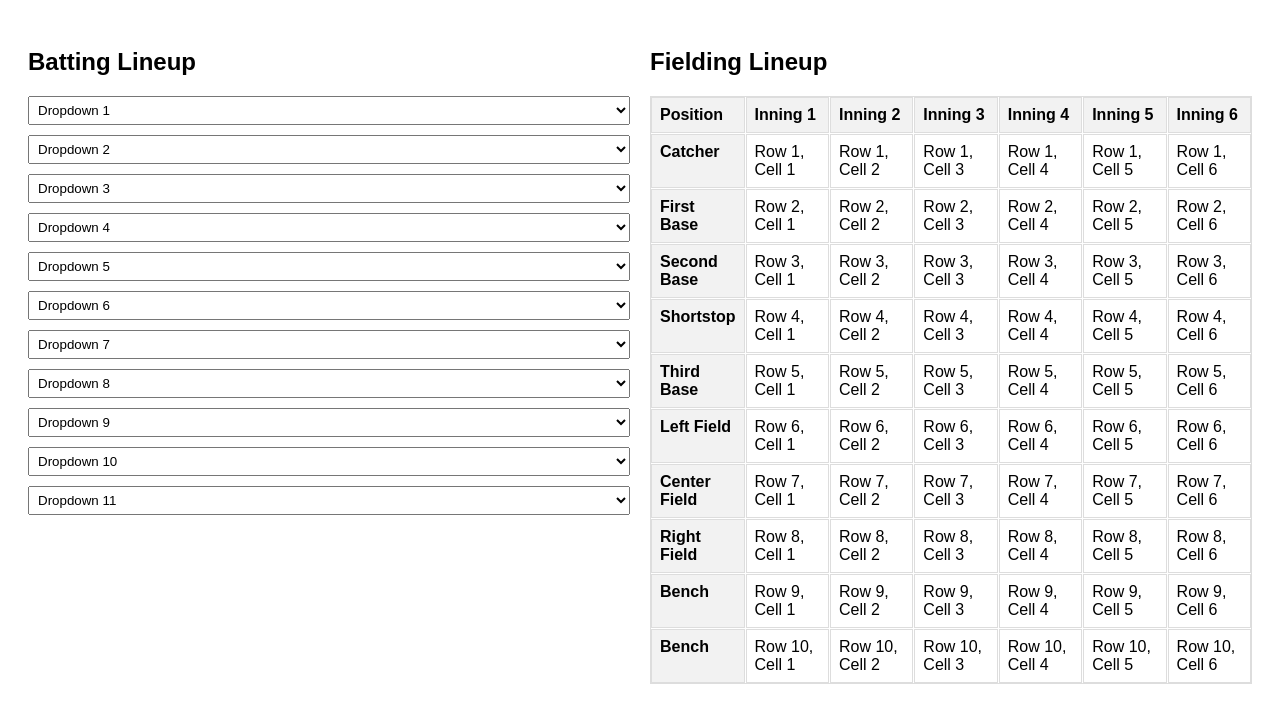
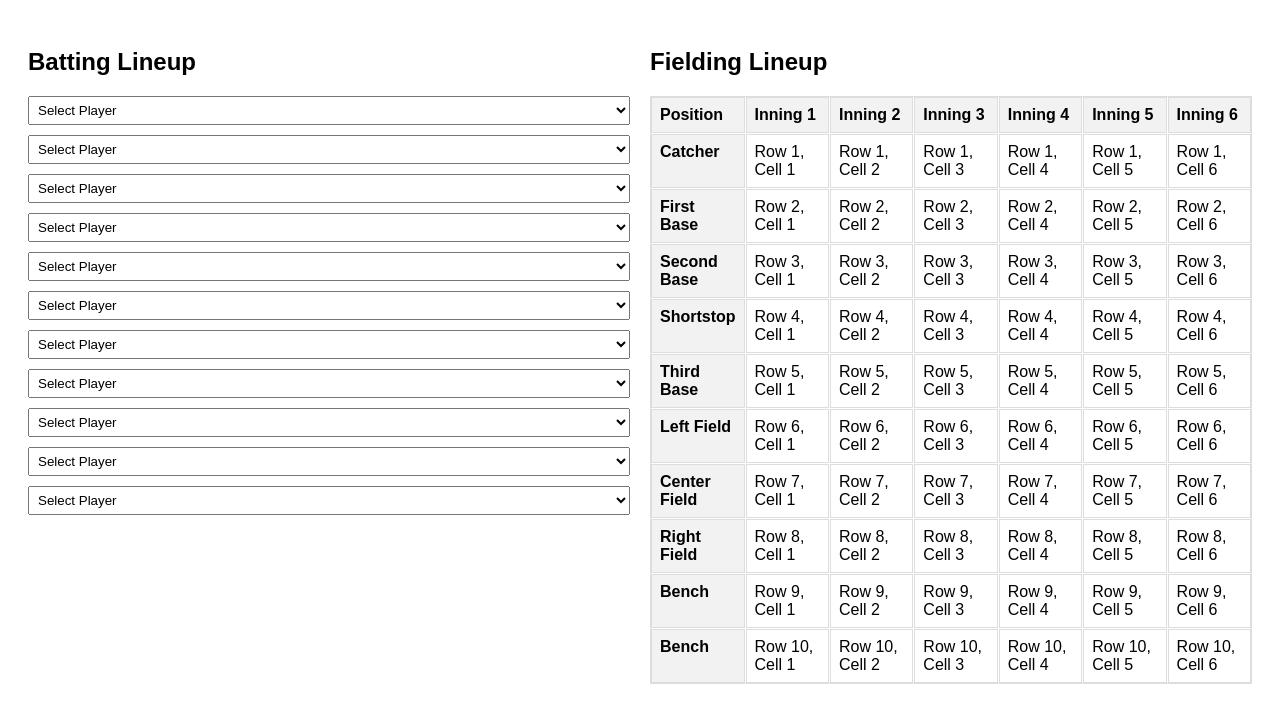
Before and after one commit to ereichert/lineup, a Vue app: page / in a window 1280 px wide. Shown: the top 722 px of the page. Built offline with nearby package versions, Linux system fonts and the light colour scheme.

Commit message:
Created components for managing a batting lineup with conflict detection. The list of players is a static array.

```diff
--- a/src/App.vue
+++ b/src/App.vue
@@ -1,6 +1,7 @@
 <script setup lang="ts">
-import { RouterLink, RouterView } from 'vue-router'
-import HelloWorld from './components/HelloWorld.vue'
+// import { RouterLink, RouterView } from 'vue-router'
+// import HelloWorld from './components/HelloWorld.vue'
+import BattingLineup from './components/BattingLineup.vue'
 </script>
 
 <template>
@@ -21,39 +22,7 @@ import HelloWorld from './components/HelloWorld.vue'
     <div class="container">
       <div class="column">
         <h2>Batting Lineup</h2>
-        <select>
-          <option>Dropdown 1</option>
-        </select>
-        <select>
-          <option>Dropdown 2</option>
-        </select>
-        <select>
-          <option>Dropdown 3</option>
-        </select>
-        <select>
-          <option>Dropdown 4</option>
-        </select>
-        <select>
-          <option>Dropdown 5</option>
-        </select>
-        <select>
-          <option>Dropdown 6</option>
-        </select>
-        <select>
-          <option>Dropdown 7</option>
-        </select>
-        <select>
-          <option>Dropdown 8</option>
-        </select>
-        <select>
-          <option>Dropdown 9</option>
-        </select>
-        <select>
-          <option>Dropdown 10</option>
-        </select>
-        <select>
-          <option>Dropdown 11</option>
-        </select>
+        <BattingLineup></BattingLineup>
       </div>
       <div class="column">
         <h2>Fielding Lineup</h2>
--- /dev/null
+++ b/src/components/BattingLineup.vue
@@ -0,0 +1,56 @@
+<template>
+    <div v-for="n in batters.length" :key="n">
+        <PlayerDropdown :players="batters" @player-selected="updateBatters" :id="n.toString()"
+            :class="{ conflict: isBatterChosenMultipleTimes(n) }"></PlayerDropdown>
+    </div>
+</template>
+
+<script setup lang="ts">
+import PlayerDropdown from './PlayerDropdown.vue';
+import { ref, type Ref } from 'vue';
+
+//TODO: Get the batters from a textarea or upload
+const batters = [
+    'Batter 1',
+    'Batter 2',
+    'Batter 3',
+    'Batter 4',
+    'Batter 5',
+    'Batter 6',
+    'Batter 7',
+    'Batter 8',
+    'Batter 9',
+    'Batter 10',
+    'Batter 11'
+]
+
+// Each dropdown has a value of 0 if no batter is chosen, otherwise it is the batter id.
+const dropdownSelections: Ref<number[]> = ref(Array(batters.length).fill(0));
+
+const updateBatters = (dropdownId: number, batterId: number,) => {
+    dropdownSelections.value[dropdownId] = batterId;
+}
+
+const isBatterChosenMultipleTimes = (dropdownId: number) => {
+    // If no batter is chosen, there is no conflict
+    if (dropdownSelections.value[dropdownId] === 0) {
+        return false;
+    }
+
+    // Check if the same batter is chosen more than once
+    return dropdownSelections.value.filter((val) => val === dropdownSelections.value[dropdownId]).length > 1;
+}
+
+</script>
+
+<style scoped>
+.conflict {
+    background-color: red;
+}
+
+select {
+    width: 100%;
+    margin-bottom: 10px;
+    padding: 5px;
+}
+</style>
--- /dev/null
+++ b/src/components/PlayerDropdown.vue
@@ -0,0 +1,23 @@
+<template>
+    <select @change="handlePlayerSelected($event)" :id="id">
+        <option selected>Select Player</option>
+        <option v-for="player in players" :key="player">{{ player }}</option>
+    </select>
+</template>
+
+<script setup lang="ts">
+defineProps<{
+    players: string[],
+    id: string
+}>()
+
+const emit = defineEmits<{
+    (event: 'player-selected', dropdownId: number, playerId: number,): void
+}>()
+
+const handlePlayerSelected = (event: Event) => {
+    const selectElement = event.target as HTMLSelectElement
+    const selectedIndex = selectElement.selectedIndex
+    emit('player-selected', parseInt(selectElement.id), selectedIndex)
+}
+</script>
```
